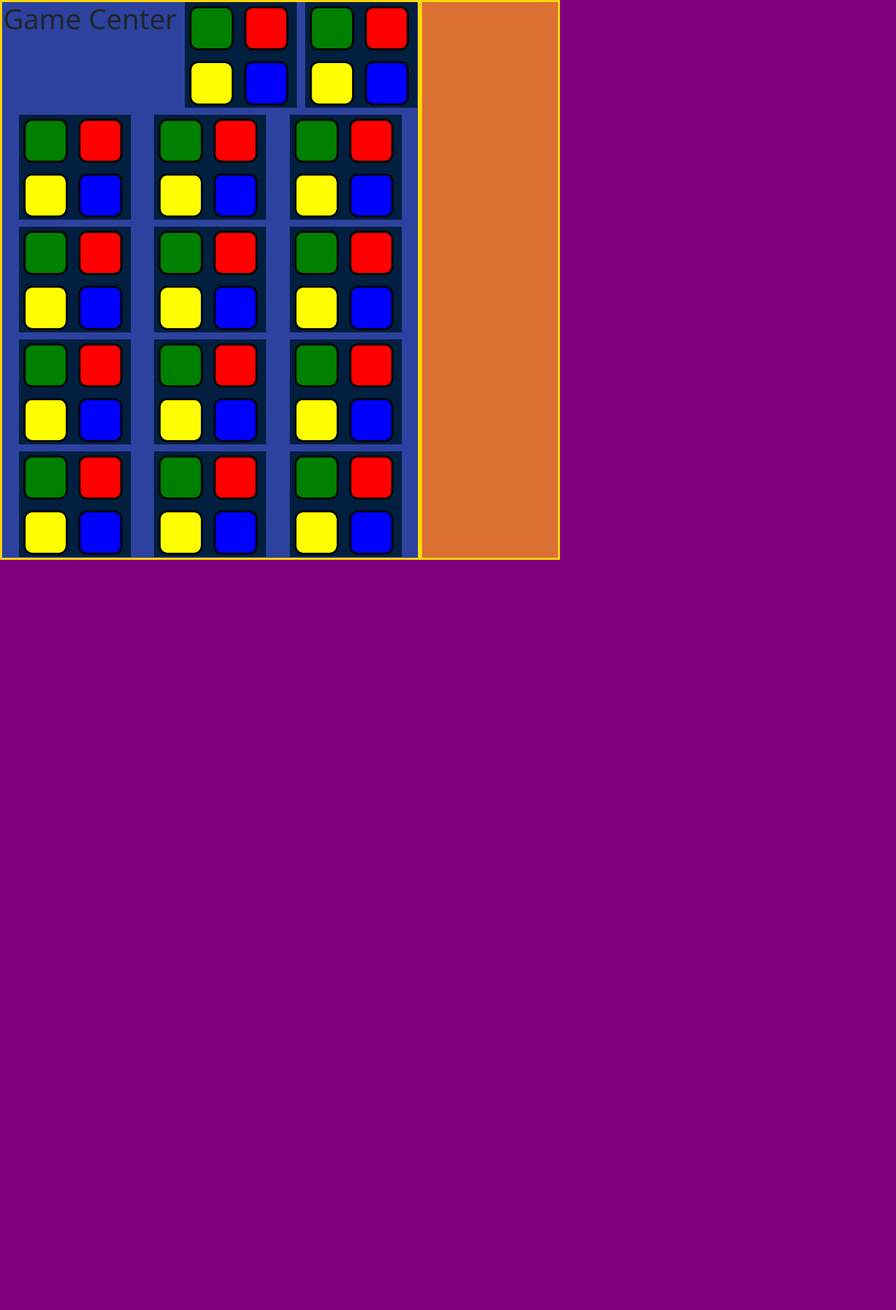
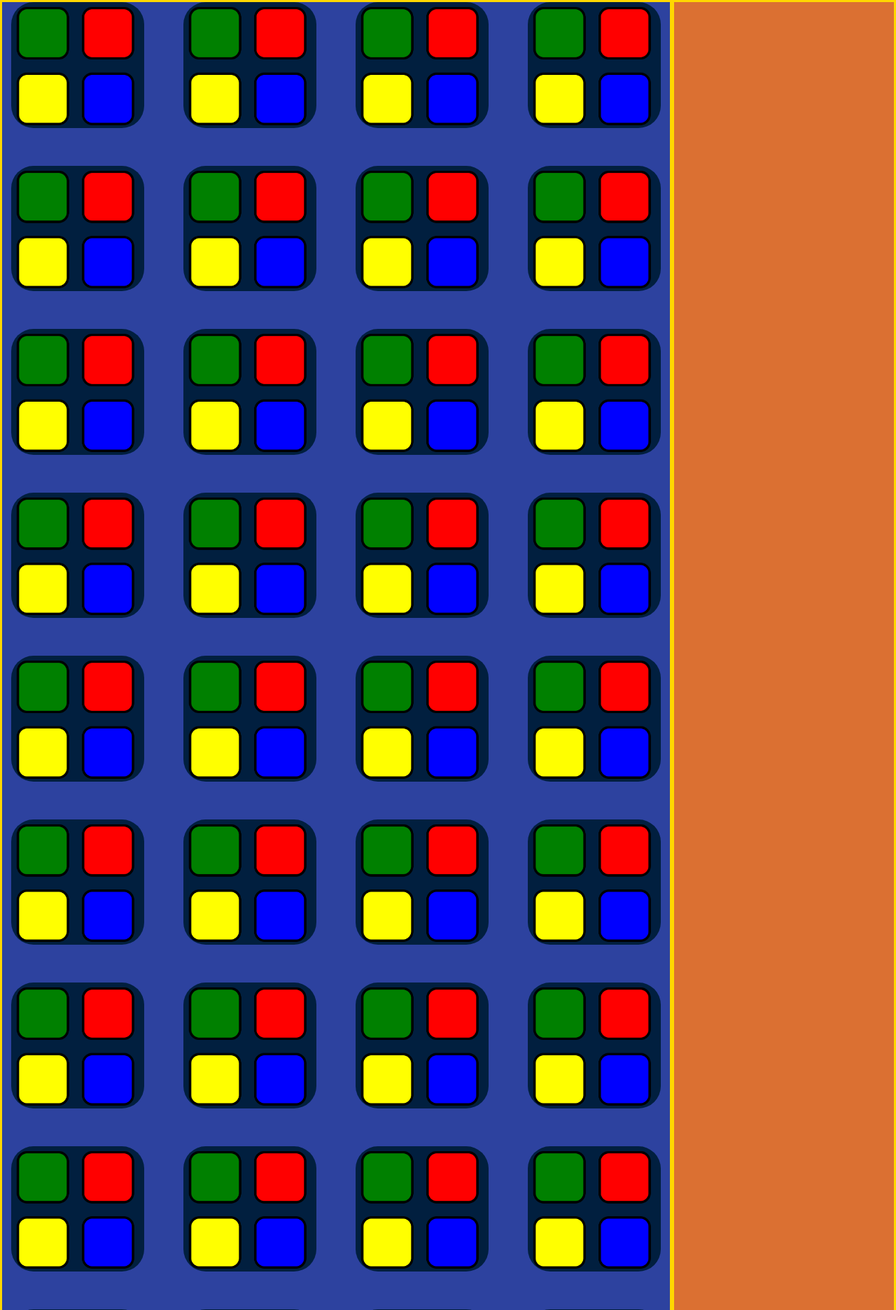
Before and after one commit to ShaikRiyaz2003/GameCenter, a Flask app: page / in a window 1280 px wide. Shown: the part 48-1920 px from the top of the page at 70% size. Before the commit the page ends 848 px from the top, so only its background shows below. Run offline with Flask 3, Linux system fonts and the light colour scheme; some libraries are stand-ins or nearby versions.

Commit message:
homePage_Commit

```diff
--- a/static/style.css
+++ b/static/style.css
@@ -23,7 +23,41 @@
 nav > h2{
     color:rgb(240, 240, 240)
 }
-.hero {
+.hero{
+  display : flex;
+  width : 100%;
+  align-items: stretch;
+  align-content: stretch;
+}
+.main-panel{
+  justify-content: space-around;
+  display:flex;
+  flex-wrap: wrap;
+  width:75%;
+  gap:30px;
+  border : 3px solid gold;
+  background-color: rgb(45, 66, 159);
+}
+.score-panel{
+  display:flex;
+  flex-wrap:wrap;
+  width:25%;
+  border: 3px solid gold;
+  background-color: rgb(219, 112, 50);
+}
+.card-title{
+  visibility: hidden;
+
+}
+.game-card:hover .card-title{
+  transform: translateY(-30px);
+  visibility: visible;
+
+}
+.game-card:hover{
+  scale:1.01;
+}
+/* .hero {
     display: flex;
     height: 100vh;
     align-items: stretch;
@@ -56,3 +90,4 @@
     background-color: rgb(219, 112, 50);
     align-items: flex-start;
   }
+   */
--- a/templates/index.html
+++ b/templates/index.html
@@ -21,13 +21,16 @@
         <li class="user"><a href="#">Logout<i class="fas fa-sign-out-alt"></i></a></li>
     </nav>
     <div class="hero">
+
         <div class="main-panel">
-            <h1>Game Center</h1>
+
+            <!-- <h1>Game Center</h1> -->
             {%for i in games%}
-                <!-- <a href="static/images/simon.png"><img style = "width:20%" src="{{ url_for('static', filename='simon.png') }}" alt="{{i}}"></a> -->
-                <div class="games" style="width: 10rem; height:fit-content">
-                    <img class="card-img-top" src="{{ url_for('static', filename='simon.png') }}" alt="Card image cap">
-                  </div>
+            <!-- <img class="card-img-top" style = "width:20%;" src="/static/images/ironMan.jpg" alt="Card image cap">     -->
+                <div class="d-flex flex-column text-center text-light game-card" style = "width:20%;">
+                    <img class="card-img-top rounded-5 "  src="{{ url_for('static', filename='simon.png') }}" alt="Card image cap">
+                        <p class = "card-title">Simon</p>
+                </div>
             {%endfor%}
         </div>
         <div class="score-panel">
```
Also changed, not shown: static/images/ironMan.jpg (added).
